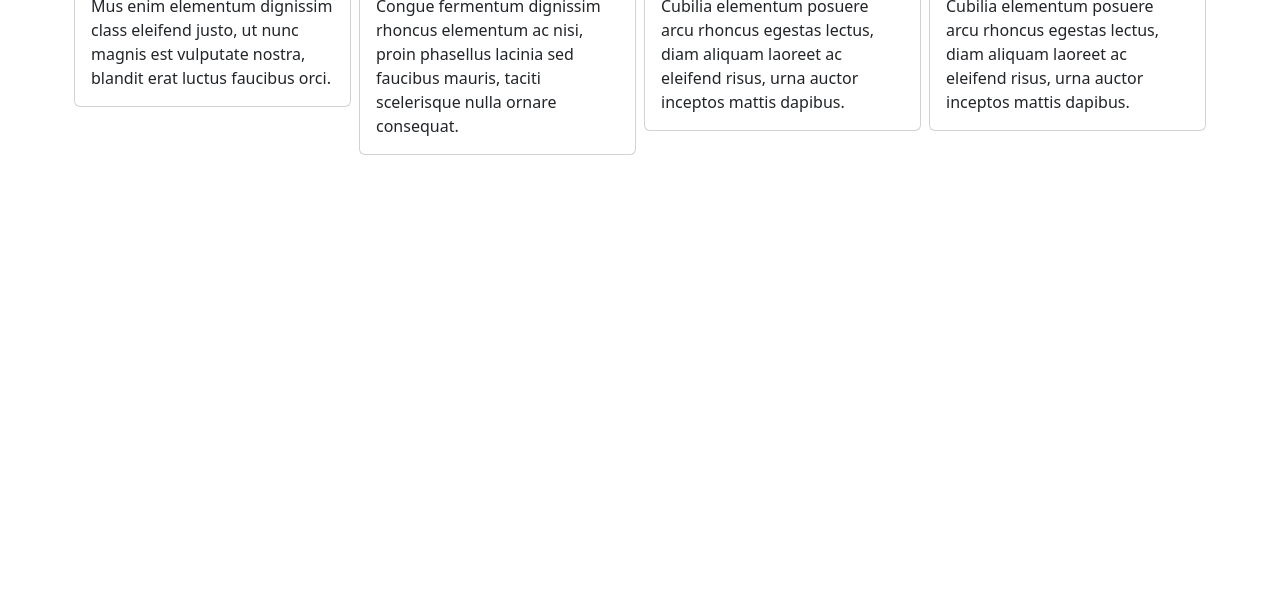
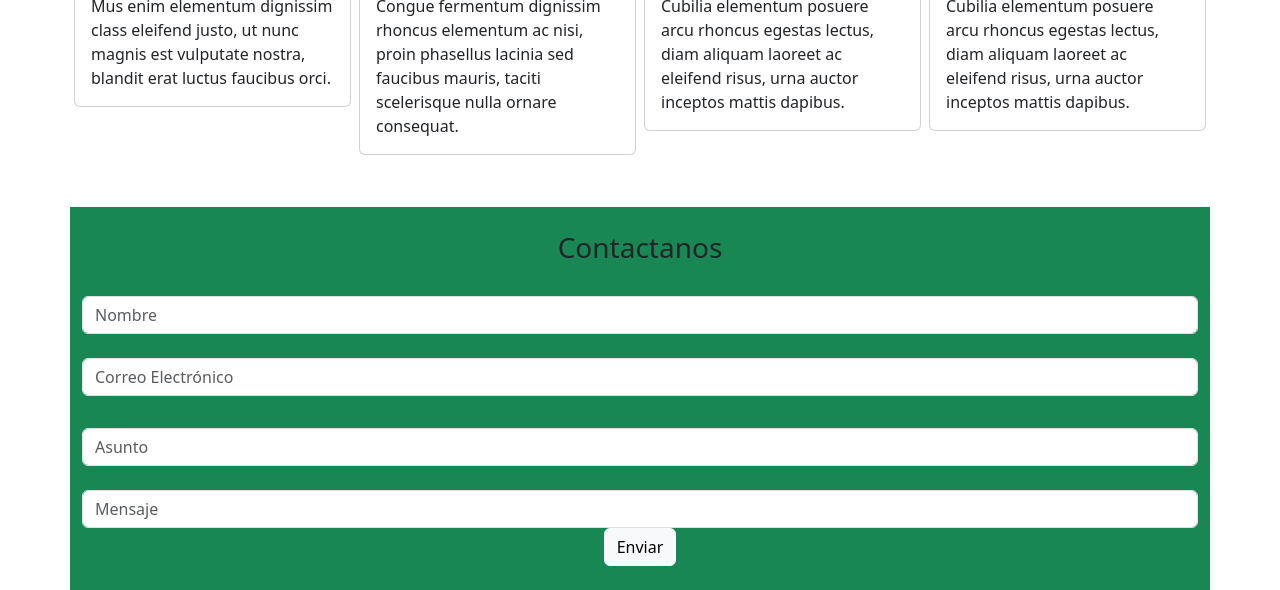
Before and after one commit to raul196512/Viajes-Chile, a plain HTML site: page index.html in a window 1280 px wide. Shown: the part 1393-1983 px from the top of the page. Before the commit the page ends 1600 px from the top, so only its background shows below. Drawn offline with nearby package versions, Linux system fonts and the light colour scheme.

Commit message:
Contactanos

```diff
--- a/index.html
+++ b/index.html
@@ -108,11 +108,43 @@
         </section>
     </section>
 
+    <section>
+        <section class="container bg-success">
+            <form class="py-4 text-center">
+                <h3>Contactanos</h3>
+                <div class="mb-0">
+                    <label for="exampleInputEmail1" class="form-label"></label>
+                    <input type="email" class="form-control fw-light" id="exampleInputEmail1"
+                        aria-describedby="emailHelp" placeholder="Nombre">
+                </div>
+                <div class="mb-2">
+                    <label for="inputEmail" class="form-label"></label>
+                    <input type="email" class="form-control fw-light" id="inputEmail" placeholder="Correo Electrónico">
+                </div>
+                <div class="mb-0">
+                    <label for="exampleInputEmail1" class="form-label"></label>
+                    <input type="email" class="form-control fw-light" id="exampleInputEmail1"
+                        aria-describedby="emailHelp" placeholder="Asunto">
+                </div>
+                <div class="mb-0">
+                    <label for="exampleInputEmail1" class="form-label"></label>
+                    <input type="email" class="form-control fw-light" id="exampleInputEmail1"
+                        aria-describedby="emailHelp" placeholder="Mensaje">
+                </div>
+                <button type="submit" class="btn btn-light">Enviar</button>
+            </form>
+
+        </section>
+
+    </section>
+
+
+
+</body>
 
 
 
 
-</body>
 <script src="https://cdn.jsdelivr.net/npm/bootstrap@5.3.2/dist/js/bootstrap.bundle.min.js"
     integrity="sha384-C6RzsynM9kWDrMNeT87bh95OGNyZPhcTNXj1NW7RuBCsyN/o0jlpcV8Qyq46cDfL"
     crossorigin="anonymous"></script>
```
